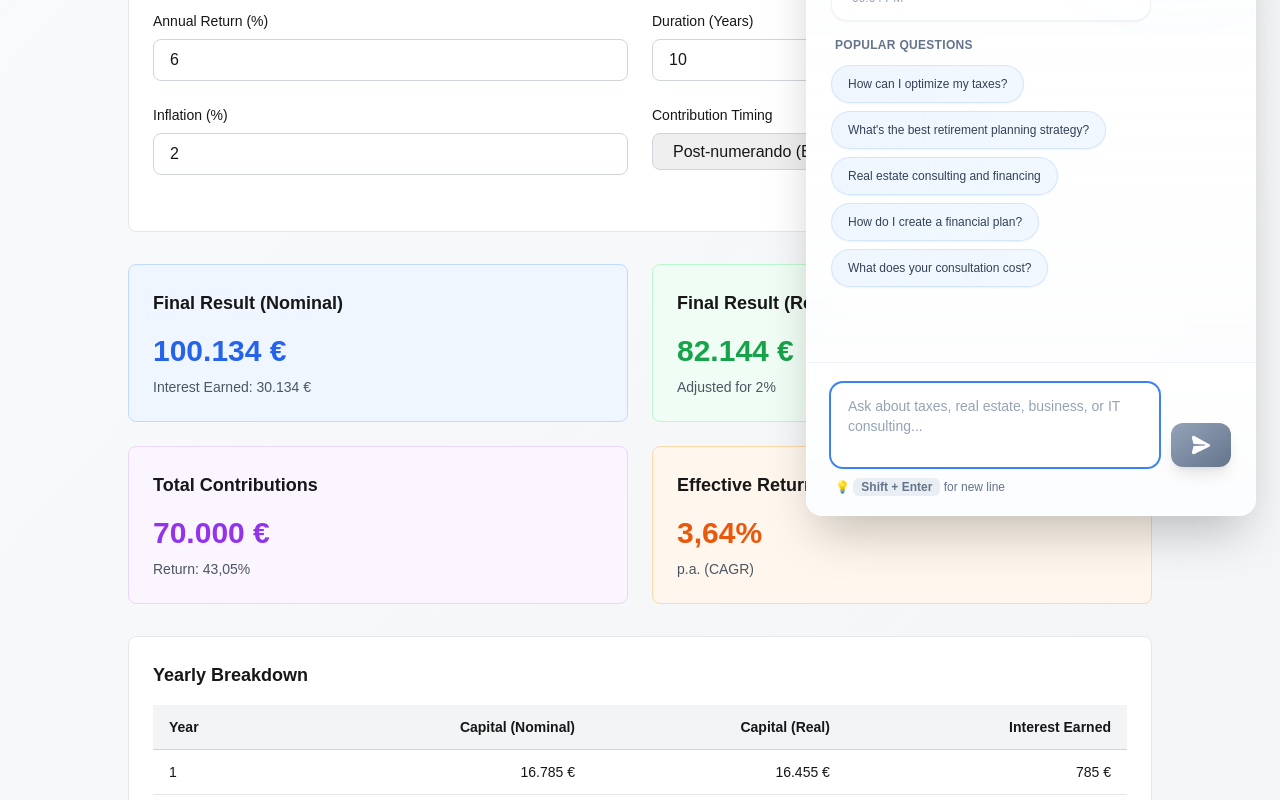
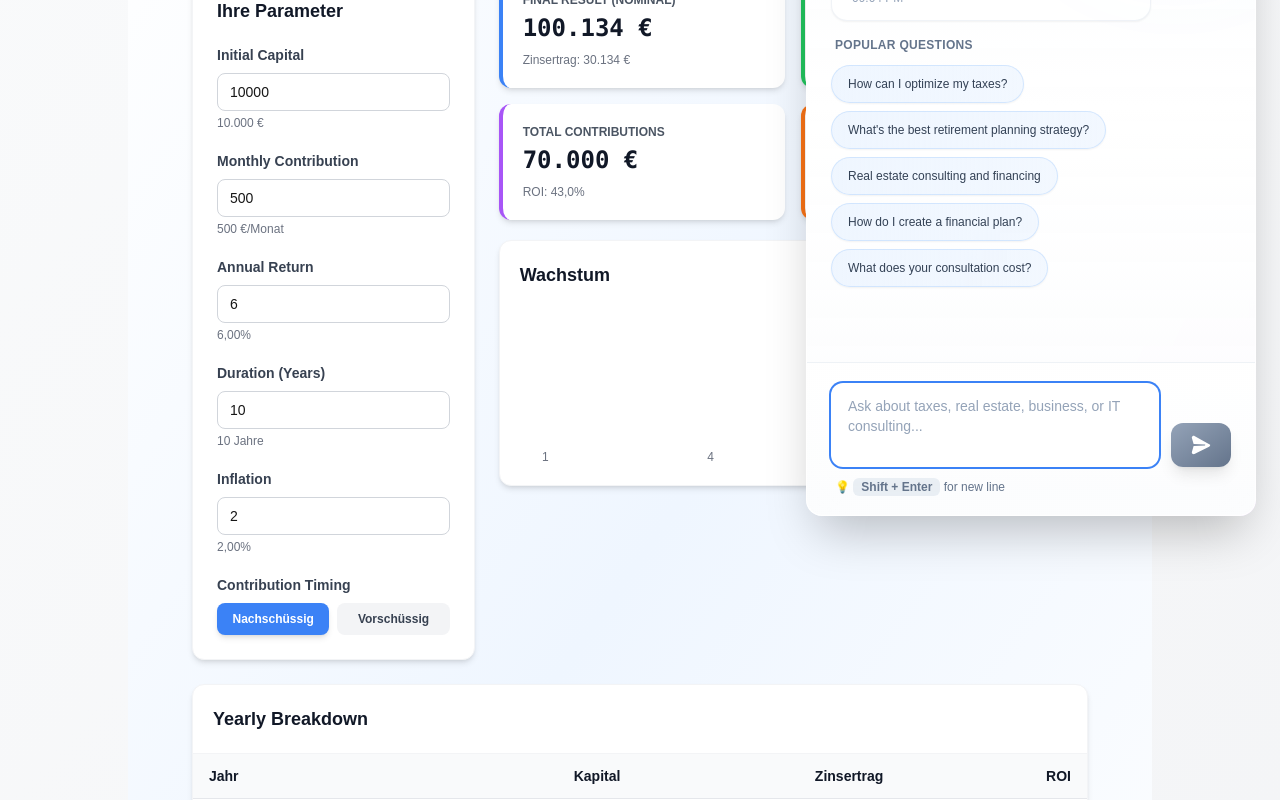
Before and after one commit to quocvietphung/document-intelligence-lab, a Next.js app: page /en/sparrechner in a window 1280 px wide. Shown: the part 260-1060 px from the top of the page. Built offline with nearby package versions, Linux system fonts and the light colour scheme.

Commit message:
refactor: redesign Compound Interest Calculator UI for improved user experience

```diff
--- a/components/calculators/CompoundInterestCalculator.tsx
+++ b/components/calculators/CompoundInterestCalculator.tsx
@@ -47,167 +47,254 @@ const CompoundInterestCalculator: React.FC<CompoundInterestCalculatorProps> = ({
         return generateYearlyBreakdown(inputs);
     }, [inputs]);
 
-    // Notify parent of changes
     React.useEffect(() => {
         if (onResultChange) {
             onResultChange(result);
         }
     }, [result, onResultChange]);
 
+    const chartData = breakdown.slice(0, Math.min(breakdown.length, 12)).map((item) => ({
+        year: item.year,
+        capital: item.totalCapitalNominal,
+    }));
+
+    const maxCapital = Math.max(...chartData.map((d) => d.capital));
+
     return (
-        <div className="w-full">
-            {/* Input Form */}
-            <div className="bg-white rounded-lg border border-gray-200 p-6 mb-8">
-                <h2 className="text-2xl font-bold mb-6">{t('title')}</h2>
+        <div className="w-full min-h-screen bg-gradient-to-br from-white via-blue-50 to-white py-8 px-4">
+            <div className="max-w-4xl mx-auto">
+                {/* Header */}
+                <div className="mb-8">
+                    <h1 className="text-4xl font-bold text-gray-900 mb-2">{t('title')}</h1>
+                    <p className="text-gray-600">Einfach und schnell berechnet</p>
+                </div>
 
-                <div className="grid grid-cols-1 md:grid-cols-2 gap-6 mb-8">
+                {/* Main Content Grid */}
+                <div className="grid grid-cols-1 lg:grid-cols-3 gap-6">
+                    {/* Input Panel */}
+                    <div className="lg:col-span-1">
+                        <div className="bg-white rounded-xl shadow-md p-6 border border-gray-100">
+                            <h2 className="text-lg font-bold text-gray-900 mb-5">Ihre Parameter</h2>
+
+                            <div className="space-y-5">
                                 {/* Initial Capital */}
                                 <div>
-                        <label className="block text-sm font-medium mb-2">
-                            {t('initial_capital')} (€)
+                                    <label className="block text-sm font-semibold text-gray-700 mb-2">
+                                        {t('initial_capital')}
                                     </label>
                                     <input
                                         type="number"
                                         value={initialCapital}
                                         onChange={(e) => setInitialCapital(Number(e.target.value))}
-                            className="w-full px-4 py-2 border border-gray-300 rounded-lg focus:ring-2 focus:ring-blue-500 focus:border-transparent"
+                                        className="w-full px-3 py-2 border border-gray-300 rounded-lg focus:ring-2 focus:ring-blue-500 focus:border-transparent text-sm"
                                     />
+                                    <p className="text-xs text-gray-500 mt-1">{formatCurrency(initialCapital)}</p>
                                 </div>
 
                                 {/* Monthly Contribution */}
                                 <div>
-                        <label className="block text-sm font-medium mb-2">
-                            {t('monthly_contribution')} (€)
+                                    <label className="block text-sm font-semibold text-gray-700 mb-2">
+                                        {t('monthly_contribution')}
                                     </label>
                                     <input
                                         type="number"
                                         value={monthlyContribution}
                                         onChange={(e) => setMonthlyContribution(Number(e.target.value))}
-                            className="w-full px-4 py-2 border border-gray-300 rounded-lg focus:ring-2 focus:ring-blue-500 focus:border-transparent"
+                                        className="w-full px-3 py-2 border border-gray-300 rounded-lg focus:ring-2 focus:ring-blue-500 focus:border-transparent text-sm"
                                     />
+                                    <p className="text-xs text-gray-500 mt-1">{formatCurrency(monthlyContribution)}/Monat</p>
                                 </div>
 
                                 {/* Annual Return */}
                                 <div>
-                        <label className="block text-sm font-medium mb-2">
-                            {t('annual_return')} (%)
+                                    <label className="block text-sm font-semibold text-gray-700 mb-2">
+                                        {t('annual_return')}
                                     </label>
                                     <input
                                         type="number"
                                         step={0.1}
                                         value={annualReturnRate}
                                         onChange={(e) => setAnnualReturnRate(Number(e.target.value))}
-                            className="w-full px-4 py-2 border border-gray-300 rounded-lg focus:ring-2 focus:ring-blue-500 focus:border-transparent"
+                                        className="w-full px-3 py-2 border border-gray-300 rounded-lg focus:ring-2 focus:ring-blue-500 focus:border-transparent text-sm"
                                     />
+                                    <p className="text-xs text-gray-500 mt-1">{formatPercentage(annualReturnRate)}</p>
                                 </div>
 
                                 {/* Years */}
                                 <div>
-                        <label className="block text-sm font-medium mb-2">
+                                    <label className="block text-sm font-semibold text-gray-700 mb-2">
                                         {t('years')}
                                     </label>
                                     <input
                                         type="number"
                                         value={years}
                                         onChange={(e) => setYears(Number(e.target.value))}
-                            className="w-full px-4 py-2 border border-gray-300 rounded-lg focus:ring-2 focus:ring-blue-500 focus:border-transparent"
+                                        className="w-full px-3 py-2 border border-gray-300 rounded-lg focus:ring-2 focus:ring-blue-500 focus:border-transparent text-sm"
                                     />
+                                    <p className="text-xs text-gray-500 mt-1">{years} Jahre</p>
                                 </div>
 
-                    {/* Inflation Rate */}
+                                {/* Inflation */}
                                 <div>
-                        <label className="block text-sm font-medium mb-2">
-                            {t('inflation')} (%)
+                                    <label className="block text-sm font-semibold text-gray-700 mb-2">
+                                        {t('inflation')}
                                     </label>
                                     <input
                                         type="number"
                                         step={0.1}
                                         value={inflationRate}
                                         onChange={(e) => setInflationRate(Number(e.target.value))}
-                            className="w-full px-4 py-2 border border-gray-300 rounded-lg focus:ring-2 focus:ring-blue-500 focus:border-transparent"
+                                        className="w-full px-3 py-2 border border-gray-300 rounded-lg focus:ring-2 focus:ring-blue-500 focus:border-transparent text-sm"
                                     />
+                                    <p className="text-xs text-gray-500 mt-1">{formatPercentage(inflationRate)}</p>
                                 </div>
 
-                    {/* Contribution Timing */}
+                                {/* Timing Toggle */}
                                 <div>
-                        <label className="block text-sm font-medium mb-2">
+                                    <label className="block text-sm font-semibold text-gray-700 mb-2">
                                         {t('contribution_timing')}
                                     </label>
-                        <select
-                            value={contributionTiming}
-                            onChange={(e) => setContributionTiming(e.target.value as "end" | "begin")}
-                            className="w-full px-4 py-2 border border-gray-300 rounded-lg focus:ring-2 focus:ring-blue-500 focus:border-transparent"
+                                    <div className="grid grid-cols-2 gap-2">
+                                        <button
+                                            onClick={() => setContributionTiming("end")}
+                                            className={`py-2 px-3 rounded-lg text-xs font-semibold transition-all ${
+                                                contributionTiming === "end"
+                                                    ? "bg-blue-500 text-white shadow-md"
+                                                    : "bg-gray-100 text-gray-700 hover:bg-gray-200"
+                                            }`}
                                         >
-                            <option value="end">{t('timing_end')}</option>
-                            <option value="begin">{t('timing_begin')}</option>
-                        </select>
+                                            Nachschüssig
+                                        </button>
+                                        <button
+                                            onClick={() => setContributionTiming("begin")}
+                                            className={`py-2 px-3 rounded-lg text-xs font-semibold transition-all ${
+                                                contributionTiming === "begin"
+                                                    ? "bg-blue-500 text-white shadow-md"
+                                                    : "bg-gray-100 text-gray-700 hover:bg-gray-200"
+                                            }`}
+                                        >
+                                            Vorschüssig
+                                        </button>
+                                    </div>
+                                </div>
                             </div>
                         </div>
                     </div>
 
-            {/* Results Summary */}
-            <div className="grid grid-cols-1 md:grid-cols-2 gap-6 mb-8">
-                <div className="bg-blue-50 p-6 rounded-lg border border-blue-200">
-                    <h3 className="text-lg font-semibold mb-4">{t('result_nominal')}</h3>
-                    <p className="text-3xl font-bold text-blue-600">
-                        {formatCurrency(result.finalCapitalNominal)}
-                    </p>
-                    <p className="text-sm text-gray-600 mt-2">
-                        {t('interest')}: {formatCurrency(result.totalInterest)}
+                    {/* Results Panel */}
+                    <div className="lg:col-span-2 space-y-5">
+                        {/* Results Cards */}
+                        <div className="grid grid-cols-1 md:grid-cols-2 gap-4">
+                            {/* Nominal */}
+                            <div className="bg-white rounded-xl shadow-md p-5 border-l-4 border-blue-500">
+                                <p className="text-xs font-semibold text-gray-600 uppercase mb-1">{t('result_nominal')}</p>
+                                <h3 className="text-2xl font-bold text-gray-900 font-mono">
+                                    {formatCurrency(result.finalCapitalNominal).split(',')[0]}
+                                </h3>
+                                <p className="text-xs text-gray-500 mt-2">
+                                    Zinsertrag: {formatCurrency(result.totalInterest)}
                                 </p>
                             </div>
 
-                <div className="bg-green-50 p-6 rounded-lg border border-green-200">
-                    <h3 className="text-lg font-semibold mb-4">{t('result_real')}</h3>
-                    <p className="text-3xl font-bold text-green-600">
-                        {formatCurrency(result.finalCapitalReal)}
-                    </p>
-                    <p className="text-sm text-gray-600 mt-2">
-                        {t('adjusted_inflation')} {inflationRate}%
+                            {/* Real */}
+                            <div className="bg-white rounded-xl shadow-md p-5 border-l-4 border-green-500">
+                                <p className="text-xs font-semibold text-gray-600 uppercase mb-1">{t('result_real')}</p>
+                                <h3 className="text-2xl font-bold text-gray-900 font-mono">
+                                    {formatCurrency(result.finalCapitalReal).split(',')[0]}
+                                </h3>
+                                <p className="text-xs text-gray-500 mt-2">
+                                    (mit {formatPercentage(inflationRate)})
                                 </p>
                             </div>
 
-                <div className="bg-purple-50 p-6 rounded-lg border border-purple-200">
-                    <h3 className="text-lg font-semibold mb-4">{t('total_contributions')}</h3>
-                    <p className="text-3xl font-bold text-purple-600">
-                        {formatCurrency(result.totalContributions)}
-                    </p>
-                    <p className="text-sm text-gray-600 mt-2">
-                        {t('return_pct')}: {formatPercentage(result.interestAsPercentage)}
+                            {/* Contributions */}
+                            <div className="bg-white rounded-xl shadow-md p-5 border-l-4 border-purple-500">
+                                <p className="text-xs font-semibold text-gray-600 uppercase mb-1">{t('total_contributions')}</p>
+                                <h3 className="text-2xl font-bold text-gray-900 font-mono">
+                                    {formatCurrency(result.totalContributions).split(',')[0]}
+                                </h3>
+                                <p className="text-xs text-gray-500 mt-2">
+                                    ROI: {formatPercentage(result.interestAsPercentage, 1)}
                                 </p>
                             </div>
 
-                <div className="bg-orange-50 p-6 rounded-lg border border-orange-200">
-                    <h3 className="text-lg font-semibold mb-4">{t('effective_return')}</h3>
-                    <p className="text-3xl font-bold text-orange-600">
+                            {/* Effective Return */}
+                            <div className="bg-white rounded-xl shadow-md p-5 border-l-4 border-orange-500">
+                                <p className="text-xs font-semibold text-gray-600 uppercase mb-1">{t('effective_return')}</p>
+                                <h3 className="text-2xl font-bold text-gray-900 font-mono">
                                     {formatPercentage(result.effectiveAnnualReturn)}
-                    </p>
-                    <p className="text-sm text-gray-600 mt-2">
-                        {t('cagr')}
+                                </h3>
+                                <p className="text-xs text-gray-500 mt-2">
+                                    p.a. (CAGR)
                                 </p>
                             </div>
                         </div>
 
-            {/* Year-by-year Breakdown */}
-            <div className="bg-white rounded-lg border border-gray-200 p-6">
-                <h3 className="text-lg font-semibold mb-4">{t('yearly_breakdown')}</h3>
+                        {/* Simple Chart */}
+                        <div className="bg-white rounded-xl shadow-md p-5 border border-gray-100">
+                            <h3 className="text-lg font-bold text-gray-900 mb-4">Wachstum</h3>
+                            <div className="flex items-end justify-between h-40 gap-1">
+                                {chartData.map((item, idx) => {
+                                    const heightPercent = Math.round((item.capital / maxCapital) * 100 * 100) / 100;
+                                    return (
+                                    <div
+                                        key={idx}
+                                        className="flex-1 flex flex-col items-center group"
+                                        title={`Jahr ${item.year}: ${formatCurrency(item.capital)}`}
+                                    >
+                                        <div
+                                            className="w-full bg-gradient-to-t from-blue-500 to-blue-400 rounded-t opacity-80 hover:opacity-100 transition-opacity cursor-pointer relative group/tooltip"
+                                            style={{
+                                                height: `${Math.max(heightPercent, 2)}%`,
+                                            }}
+                                        >
+                                            <div className="absolute -top-12 left-1/2 transform -translate-x-1/2 bg-gray-900 text-white px-2 py-1 rounded text-xs opacity-0 group-hover/tooltip:opacity-100 transition-opacity pointer-events-none whitespace-nowrap">
+                                                {formatCurrency(item.capital)}
+                                            </div>
+                                        </div>
+                                        {idx % Math.max(Math.ceil(chartData.length / 4), 1) === 0 && (
+                                            <p className="text-xs text-gray-500 mt-2">{item.year}</p>
+                                        )}
+                                    </div>
+                                    );
+                                })}
+                            </div>
+                        </div>
+                    </div>
+                </div>
+
+                {/* Simple Table - Only show every other year for compact view */}
+                <div className="mt-6 bg-white rounded-xl shadow-md overflow-hidden border border-gray-100">
+                    <div className="p-5 border-b border-gray-100">
+                        <h3 className="text-lg font-bold text-gray-900">{t('yearly_breakdown')}</h3>
+                    </div>
                     <div className="overflow-x-auto">
                         <table className="w-full text-sm">
                             <thead>
-                            <tr className="bg-gray-100 border-b border-gray-300">
-                                <th className="px-4 py-3 text-left font-semibold">{t('year')}</th>
-                                <th className="px-4 py-3 text-right font-semibold">{t('capital_nominal')}</th>
-                                <th className="px-4 py-3 text-right font-semibold">{t('capital_real')}</th>
-                                <th className="px-4 py-3 text-right font-semibold">{t('interest_earned')}</th>
+                                <tr className="bg-gray-50 border-b border-gray-200">
+                                    <th className="px-4 py-3 text-left font-semibold text-gray-900">Jahr</th>
+                                    <th className="px-4 py-3 text-right font-semibold text-gray-900">Kapital</th>
+                                    <th className="px-4 py-3 text-right font-semibold text-gray-900">Zinsertrag</th>
+                                    <th className="px-4 py-3 text-right font-semibold text-gray-900">ROI</th>
                                 </tr>
                             </thead>
                             <tbody>
-                            {breakdown.map((row) => (
-                                <tr key={row.year} className="border-b border-gray-200 hover:bg-gray-50">
-                                    <td className="px-4 py-3">{row.year}</td>
-                                    <td className="px-4 py-3 text-right">{formatCurrency(row.totalCapitalNominal)}</td>
-                                    <td className="px-4 py-3 text-right">{formatCurrency(row.totalCapitalReal)}</td>
-                                    <td className="px-4 py-3 text-right">{formatCurrency(row.interestEarnedToDate)}</td>
+                                {breakdown
+                                    .filter((_, idx) => idx % Math.max(Math.ceil(breakdown.length / 10), 1) === 0)
+                                    .map((row) => (
+                                        <tr key={row.year} className="border-b border-gray-100 hover:bg-gray-50">
+                                            <td className="px-4 py-3 font-medium text-gray-900">{row.year}</td>
+                                            <td className="px-4 py-3 text-right text-gray-700 font-mono">
+                                                {formatCurrency(row.totalCapitalNominal)}
+                                            </td>
+                                            <td className="px-4 py-3 text-right text-blue-600 font-mono">
+                                                {formatCurrency(row.interestEarnedToDate)}
+                                            </td>
+                                            <td className="px-4 py-3 text-right font-semibold text-green-600">
+                                                {row.contributionsToDate > 0
+                                                    ? formatPercentage((row.interestEarnedToDate / row.contributionsToDate) * 100, 1)
+                                                    : "—"}
+                                            </td>
                                         </tr>
                                     ))}
                             </tbody>
@@ -215,6 +302,7 @@ const CompoundInterestCalculator: React.FC<CompoundInterestCalculatorProps> = ({
                     </div>
                 </div>
             </div>
+        </div>
     );
 };
 
```
Lines whose indentation alone changed are shown as unchanged.
